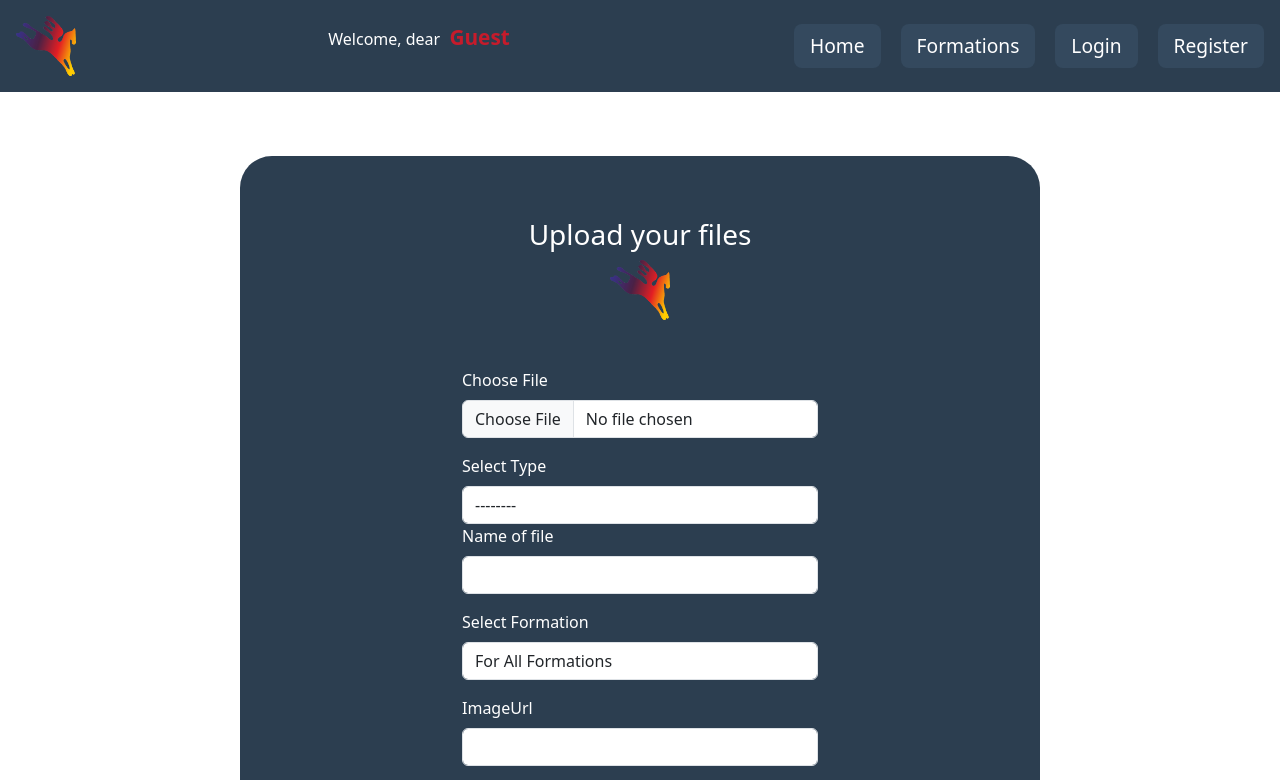
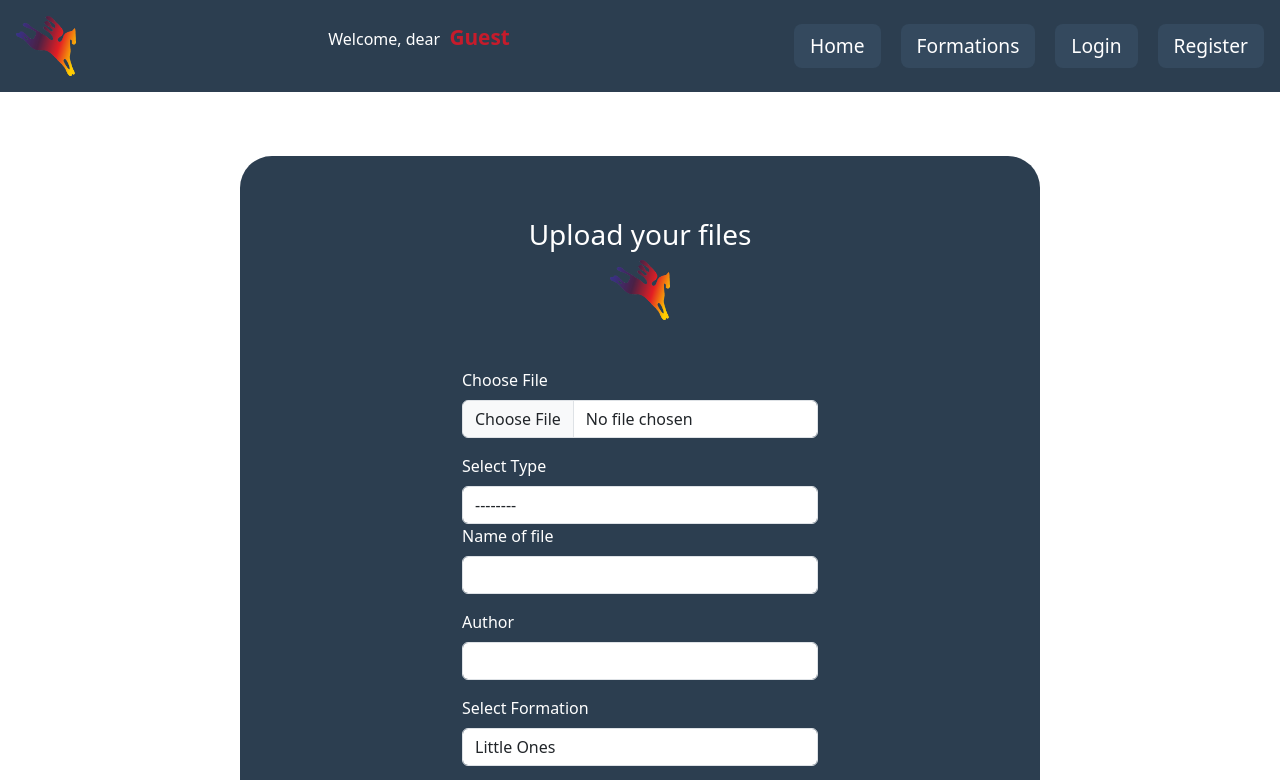
Before and after one commit to MiroZe/choir_svilengrad_app, a React (Vite) app in the folder choir-school-svilengrad/: page /upload in a window 1280 px wide. Shown: the top 780 px of the page. Built offline with nearby package versions, Linux system fonts and the light colour scheme.

Commit message:
add notes and arrangemets upload

```diff
--- a/choir-school-svilengrad/src/components/Upload/UploadForm.jsx
+++ b/choir-school-svilengrad/src/components/Upload/UploadForm.jsx
@@ -6,14 +6,15 @@ import Row from 'react-bootstrap/Row';
 import Col from 'react-bootstrap/Col';
 import styles from './UploadForm.module.css'
 import logo from '../../assets/SHKOLA_ZNAK.png'
-import { uploadPictureToGalleryService } from '../../services/uploadServices';
+import { uploadFileService } from '../../services/uploadServices';
 
 const UploadForm = () => {
   const [selectedFile, setSelectedFile] = useState(null);
   const [uploadType, setUploadType] = useState('');
   const [formation, setFormation] = useState('');
-  const [imageUrl, setImageURl] = useState('');
+  const [url, setUrl] = useState('');
   const [fileName, setfileName] = useState('');
+  const [authorName, setAuthorName] = useState('');
 
   const handleFileChange = (e) => {
     setSelectedFile(e.target.files[0]);
@@ -30,13 +31,12 @@ const UploadForm = () => {
   const handleFileNameChange = (e) => {
     setfileName(e.target.value)
   }
-
-
+  const handleAuthorNameChange = (e) => {
+    setAuthorName(e.target.value)
+  }
 
 
   const handleUpload = async () => {
-
-
 
 
     const formData = new FormData();
@@ -50,13 +50,10 @@ const UploadForm = () => {
 
     if (selectedFile) {
 
-      if(uploadType == 'picture') {
-        const imageUrl = await uploadPictureToGalleryService(formData);
 
-        setImageURl(imageUrl.imageUrl)
-      }
-
-
+      const url = await uploadFileService(formData)
+       console.log(url);
+        setUrl(url.imageUrl)
 
     } else {
       console.log('No file selected');
@@ -87,24 +84,33 @@ const UploadForm = () => {
                 <option value="notes">Notes</option>
               </Form.Control>
               {uploadType !== 'picture' && uploadType !== 'na' &&
+              <>
               <Form.Group controlId="name" className="mb-3">
               <Form.Label>Name of file</Form.Label>
               <Form.Control type="text" onChange={handleFileNameChange} value={fileName} />
              </Form.Group>
-}
+
+              <Form.Group controlId="author" className="mb-3">
+              <Form.Label>Author</Form.Label>
+              <Form.Control type="text" onChange={handleAuthorNameChange} value={authorName} />
+              </Form.Group>
+              </>
+              }
             </Form.Group>
             <Form.Group controlId="formType" className="mb-3">
               <Form.Label>Select Formation</Form.Label>
               <Form.Control as="select" value={formation} onChange={handleFormationName}>
+                {uploadType === 'picture' &&
                 <option value="all">For All Formations</option>
+                }
                 <option value="littleOnes">Little Ones</option>
                 <option value="childrensChoir">Childrens Choir</option>
                 <option value="burdenis">Burdenis</option>
               </Form.Control>
             </Form.Group>
             <Form.Group controlId="imageUrl" className="mb-3">
-              <Form.Label>ImageUrl</Form.Label>
-              <Form.Control type="text" value={imageUrl} />
+              <Form.Label>Url</Form.Label>
+              <Form.Control type="text" value={url} />
             </Form.Group>
 
             <Button
--- a/choir-school-svilengrad/src/services/uploadServices.js
+++ b/choir-school-svilengrad/src/services/uploadServices.js
@@ -15,10 +15,10 @@ export const uploadPictureService = async(uploadData) => {
 
 }
 
-export const uploadPictureToGalleryService = async(uploadData) => {
+export const uploadFileService = async(uploadData) => {
 
     const response = await fetch(
-        `${baseURL}/upload/gallery` ,
+        `${baseURL}/upload/file` ,
          {method:'POST',
 
            body:uploadData})
```
